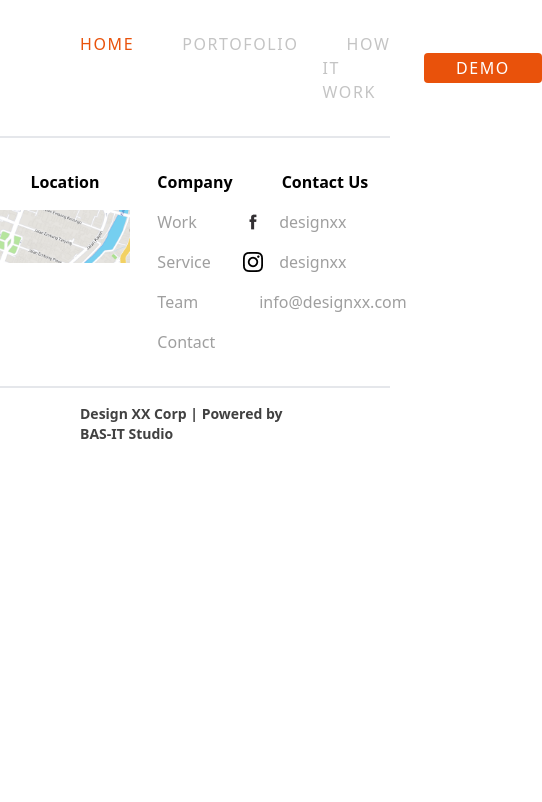
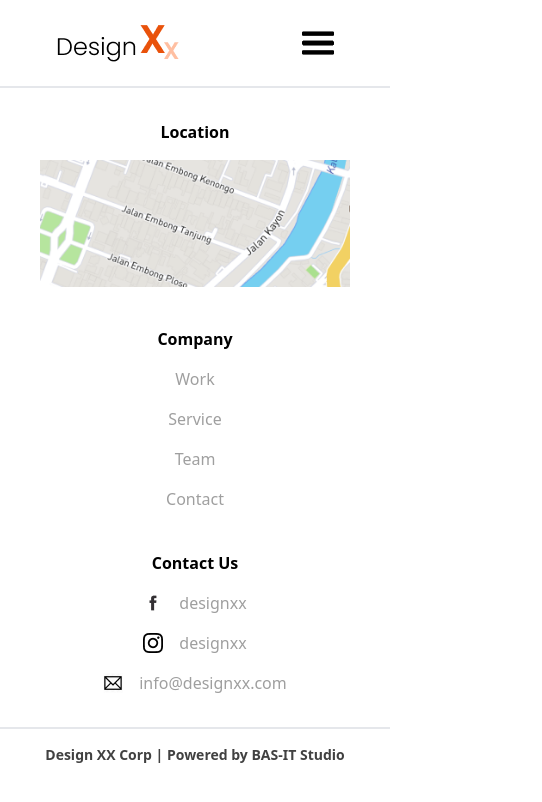
Before and after one commit to adityailhamss/designxx, a React (Create React App) app: page / in a window 390 px wide. Shown: the top 802 px of the page, 542 px wide, since content can reach past the window. Built offline with nearby package versions, Linux system fonts and the light colour scheme.

Commit message:
responsive navbar and footer

```diff
--- a/src/component/Footer.js
+++ b/src/component/Footer.js
@@ -5,15 +5,15 @@ import Email from "../assets/email.png";
 const Footer = () => {
   return (
     <>
-      <div className="py-8 border-t-2 flex flex-row">
-        <div className="flex flex-col w-1/3 items-center gap-4">
+      <div className="py-8 border-t-2 flex flex-col sm:flex-row px-10 xl:px-0 sm:gap-0 gap-10">
+        <div className="flex flex-col sm:w-1/3 items-center gap-4">
           <h2 className="font-bold">Location</h2>
           <img src={Map} alt="" />
         </div>
-        <div className="flex flex-col w-1/3 items-center">
+        <div className="flex flex-col sm:w-1/3 items-center">
           <div className="flex flex-col gap-4">
             <h2 className="font-bold">Company</h2>
-            <ul className="flex flex-col gap-4">
+            <ul className="flex flex-col gap-4 text-center sm:text-left">
               <li className="text-[#9F9F9F]">Work</li>
               <li className="text-[#9F9F9F]">Service</li>
               <li className="text-[#9F9F9F]">Team</li>
@@ -21,9 +21,9 @@ const Footer = () => {
             </ul>
           </div>
         </div>
-        <div className="flex flex-col w-1/3 items-center gap-4">
+        <div className="flex flex-col sm:w-1/3 items-center gap-4">
           <h2 className="font-bold">Contact Us</h2>
-          <ul className="flex flex-col gap-4">
+          <ul className="flex flex-col gap-4 items-center sm:items-start">
             <li className="flex flex-row gap-4">
               <div className="my-auto">
                 <img src={Facebook} alt="" />
@@ -45,8 +45,8 @@ const Footer = () => {
           </ul>
         </div>
       </div>
-      <div className="py-4 border-t-2 px-20 pb-20 text-[#414141]">
-        <p className="font-bold text-sm">
+      <div className="py-4 border-t-2 sm:px-20 pb-20 text-[#414141]">
+        <p className="font-bold text-sm text-center sm:text-left">
           Design XX Corp | Powered by BAS-IT Studio
         </p>
       </div>
--- a/src/component/Navbar.js
+++ b/src/component/Navbar.js
@@ -1,16 +1,22 @@
 import Logo from "../assets/logo.png";
 import { NavLink } from "react-router-dom";
+import Menu from "../assets/menu.png";
+import { useState } from "react";
 
 const Navbar = () => {
+  const [drop, setDrop] = useState(false);
+  const dropDown = () => {
+    setDrop(!drop);
+  };
   return (
     <>
       <div className="flex flex-row px-14 items-center">
-        <div>
+        <div className="py-5 lg:py-0">
           <NavLink to={"/"}>
             <img src={Logo} alt="" />
           </NavLink>
         </div>
-        <ul className="flex flex-row ml-auto mr-20">
+        <ul className="hidden lg:flex flex-row ml-auto xl:mr-20">
           <li className="py-8">
             <NavLink
               to={"/"}
@@ -53,6 +59,58 @@ const Navbar = () => {
             </NavLink>
           </li>
         </ul>
+        <div className="ml-auto my-auto lg:hidden inline-block w-[2rem] relative hover:cursor-pointer">
+          <img src={Menu} alt="" onClick={dropDown} />
+          <div
+            className={`absolute z-[1] right-0 ${
+              drop ? "block" : "hidden"
+            } min-w-[200px] flex flex-col items-center text-center gap-4 border-2 rounded-xl border-black py-4 bg-white`}
+          >
+            <ul className="">
+              <li className="py-4">
+                <NavLink
+                  to={"/"}
+                  className="py-8 px-6 tracking-widest"
+                  style={(isActive) => ({
+                    color: isActive.isActive ? "#E9520B" : "#C4C4C4",
+                  })}
+                >
+                  HOME
+                </NavLink>
+              </li>
+              <li className="py-4">
+                <NavLink
+                  to={"/Portfolio"}
+                  className="py-8 px-6 tracking-widest"
+                  style={(isActive) => ({
+                    color: isActive.isActive ? "#E9520B" : "#C4C4C4",
+                  })}
+                >
+                  PORTOFOLIO
+                </NavLink>
+              </li>
+              <li className="py-4">
+                <NavLink
+                  to={"/HowItWorks"}
+                  className="py-8 px-6 tracking-widest"
+                  style={(isActive) => ({
+                    color: isActive.isActive ? "#E9520B" : "#C4C4C4",
+                  })}
+                >
+                  HOW IT WORK
+                </NavLink>
+              </li>
+              <li className="py-4">
+                <NavLink
+                  to={"/demo"}
+                  className="py-1 px-4 bg-[#E9520B] text-white rounded"
+                >
+                  <button className="tracking-widest">BOOK A DEMO</button>
+                </NavLink>
+              </li>
+            </ul>
+          </div>
+        </div>
       </div>
     </>
   );
```
Also changed, not shown: src/assets/menu.png (added), 1 other file (tests, documents, lock files or other folders).
